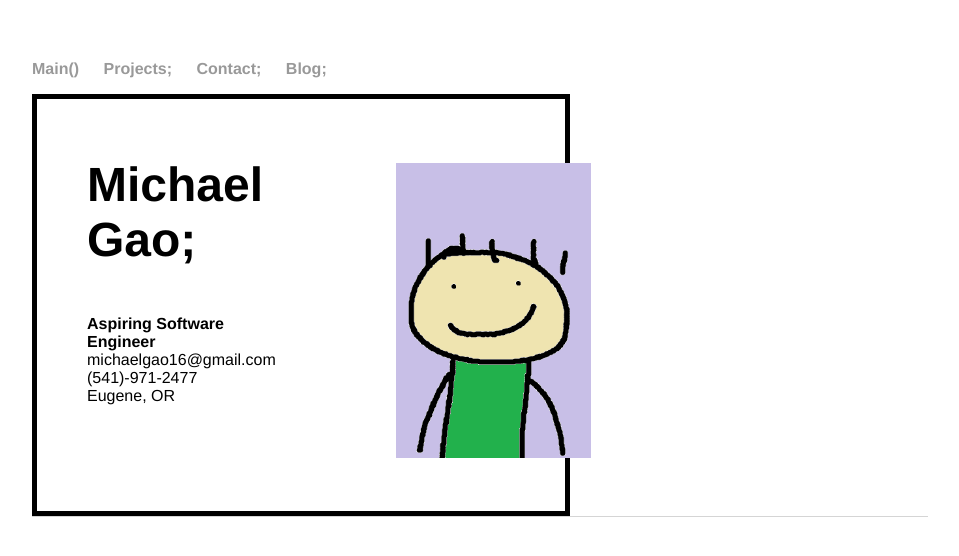
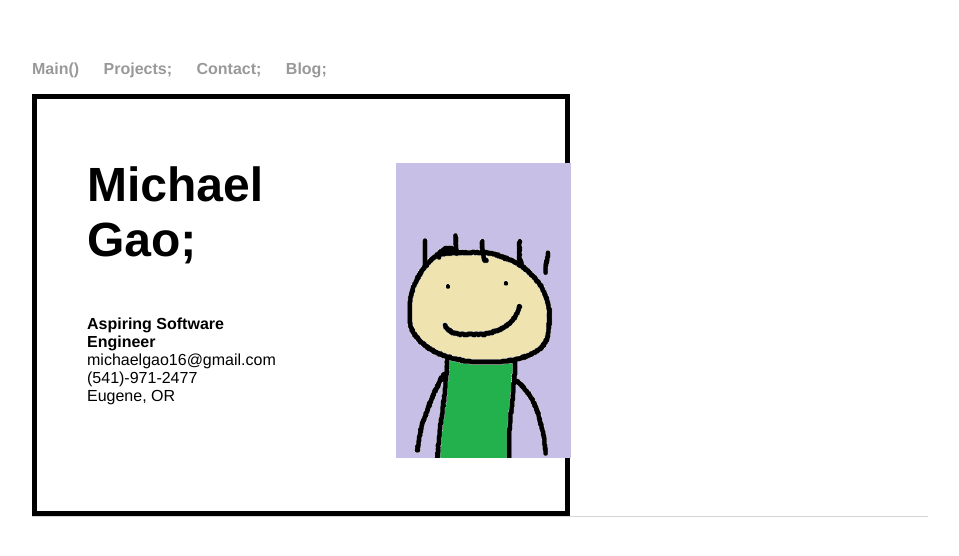
Before and after one commit to michael-c-gao/WebsiteOfMichael, a Jekyll site: the page built from contact/index.html, in a window 1280 px wide. Shown: the top 556 px of the page, without its empty margins (160-1119 px from the left). Built offline with Jekyll 4.4.1, drawn with Linux system fonts in a browser that asks for light colours.

Commit message:
Update index.html

```diff
--- a/contact/index.html
+++ b/contact/index.html
@@ -35,7 +35,7 @@
 		Eugene, OR<br>
 	</section>
 	<section class="child">
-		<p style="text-align:right;"><img style="padding-left: 120px; padding-top: 30px; padding-bottom: 0px;" src="selfportrait2.png" alt="Self Portrait" width="315"
+		<p style="text-align:right;"><img style="padding-left: 120px; padding-top: 30px; padding-right: 20px; padding-bottom: 0px;" src="selfportrait2.png" alt="Self Portrait" width="315"
 			     height="325"></p>
 				 <!--<p style="text-align:right;">Self Portrait, Purple</p>-->
 	</section>
```
